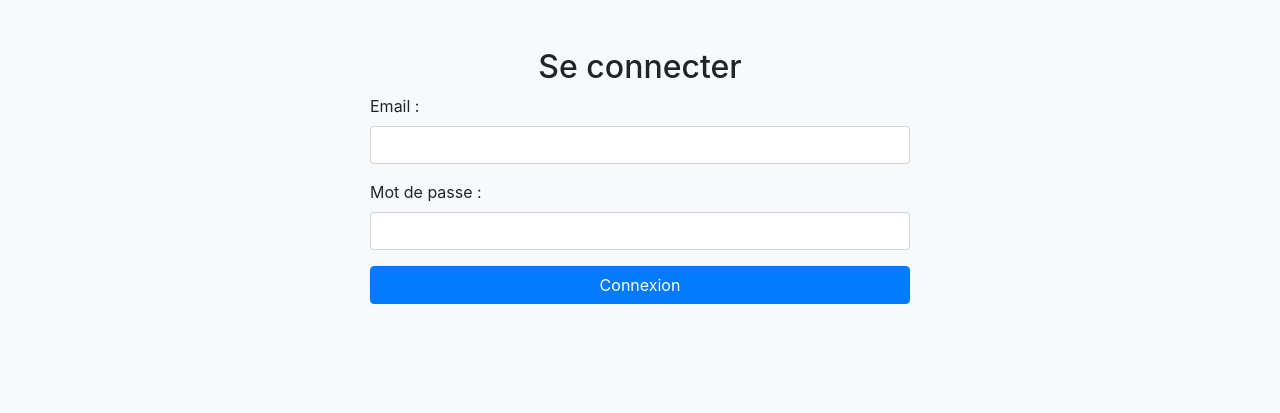
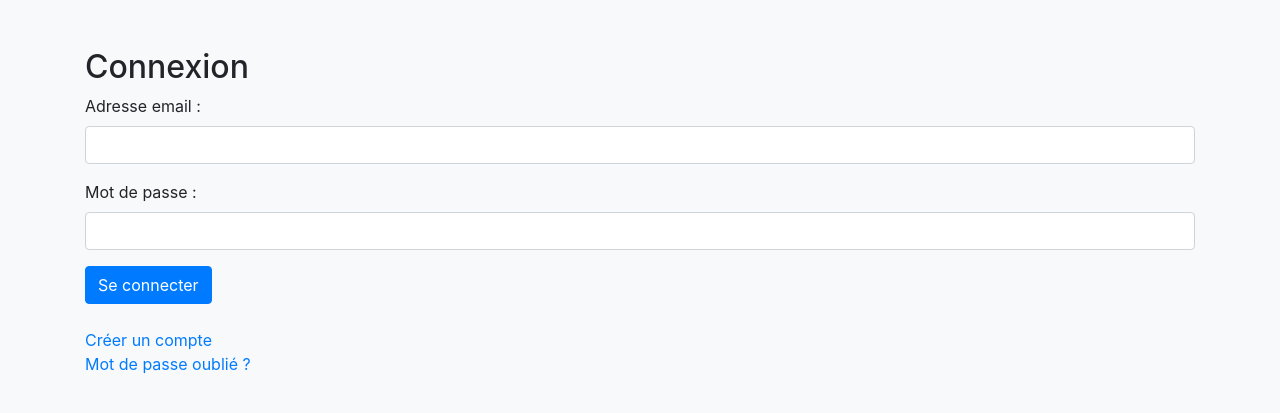
Before and after one commit to Benjamin31600/OneOffback, a Flask app: page /login in a window 1280 px wide. Shown: the top 413 px of the page. Run offline with Flask 2, Linux system fonts and the light colour scheme; some libraries are stand-ins or nearby versions.

Commit message:
Update login.html

```diff
--- a/templates/login.html
+++ b/templates/login.html
@@ -6,26 +6,29 @@
   <link rel="stylesheet" href="https://stackpath.bootstrapcdn.com/bootstrap/4.5.2/css/bootstrap.min.css">
 </head>
 <body class="bg-light">
-  <div class="container">
-    <div class="row justify-content-center mt-5">
-      <div class="col-md-6">
-        <h2 class="text-center">Se connecter</h2>
-        {% if message %}
-          <div class="alert alert-danger">{{ message }}</div>
+  <div class="container mt-5">
+    <h2>Connexion</h2>
+    {% with messages = get_flashed_messages() %}
+      {% if messages %}
+        {% for message in messages %}
+          <div class="alert alert-info">{{ message }}</div>
+        {% endfor %}
       {% endif %}
+    {% endwith %}
     <form method="POST">
       <div class="form-group">
-            <label>Email :</label>
+        <label>Adresse email :</label>
         <input type="email" name="email" class="form-control" required>
       </div>
       <div class="form-group">
         <label>Mot de passe :</label>
         <input type="password" name="password" class="form-control" required>
       </div>
-          <button type="submit" class="btn btn-primary btn-block">Connexion</button>
+      <button type="submit" class="btn btn-primary">Se connecter</button>
     </form>
-      </div>
-    </div>
+    <br>
+    <a href="{{ url_for('register') }}">Créer un compte</a><br>
+    <a href="{{ url_for('reset_password') }}">Mot de passe oublié ?</a>
   </div>
 </body>
 </html>
```
Lines whose indentation alone changed are shown as unchanged.
